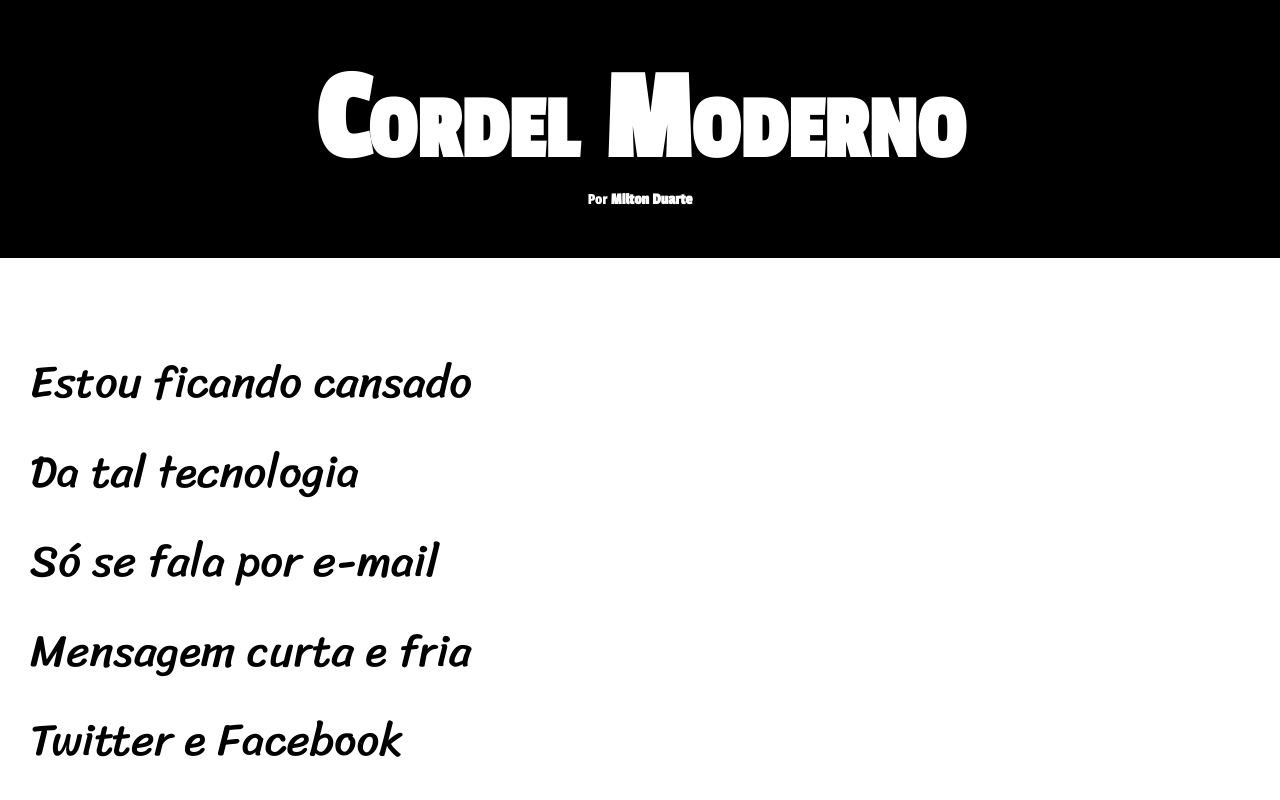
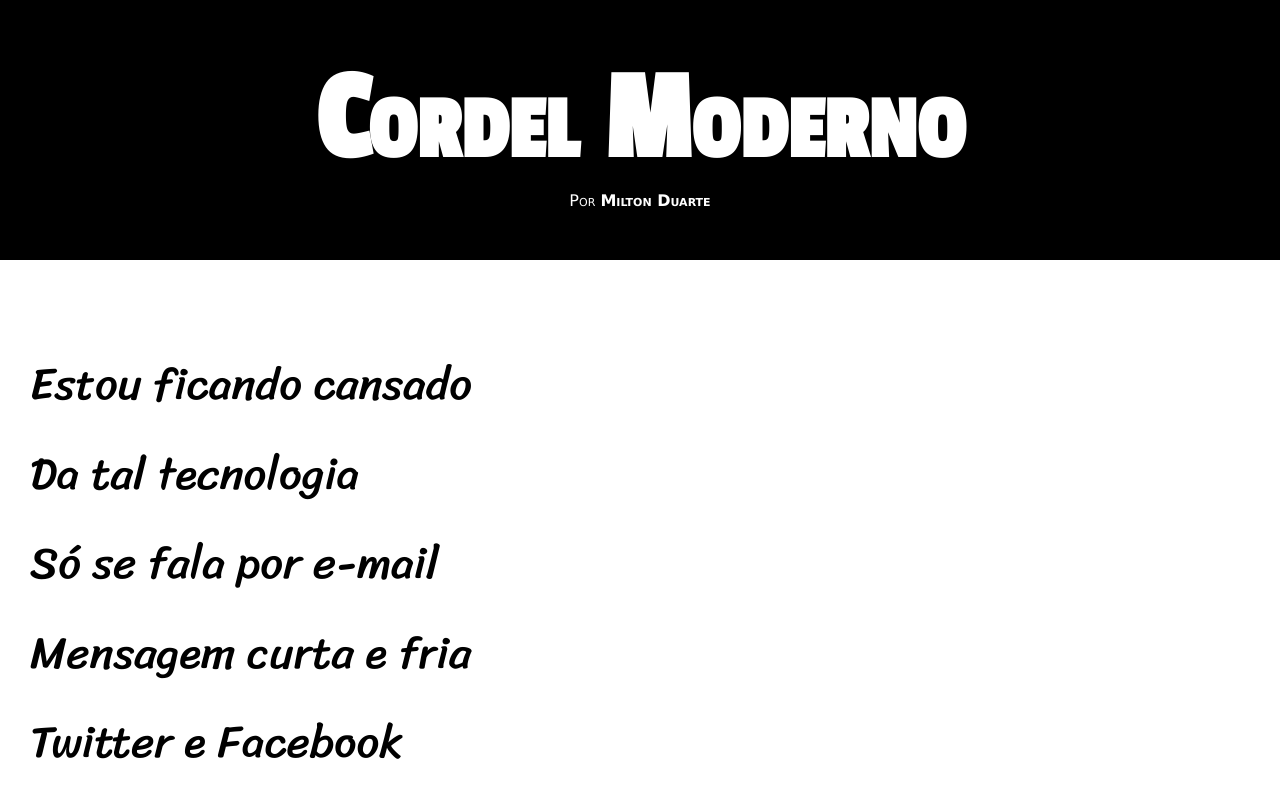
Before and after one commit to tuttitaka/projeto-cordel, a plain HTML site: page index.html in a window 1280 px wide. Shown: the top 800 px of the page. Drawn offline with Linux system fonts and the light colour scheme.

Commit message:
att header

```diff
--- a/estilo/style.css
+++ b/estilo/style.css
@@ -26,6 +26,7 @@ html, body{
 
 header{
     font-family: var(--fonte2);
+    font-variant: small-caps;
     background-color: black;
     color: white;
     text-align: center;
@@ -41,6 +42,7 @@ header > h1{
 
 
 header > p{
+    font-family: var(--fonte1);
     padding-bottom: 50px;
 }
 
```
